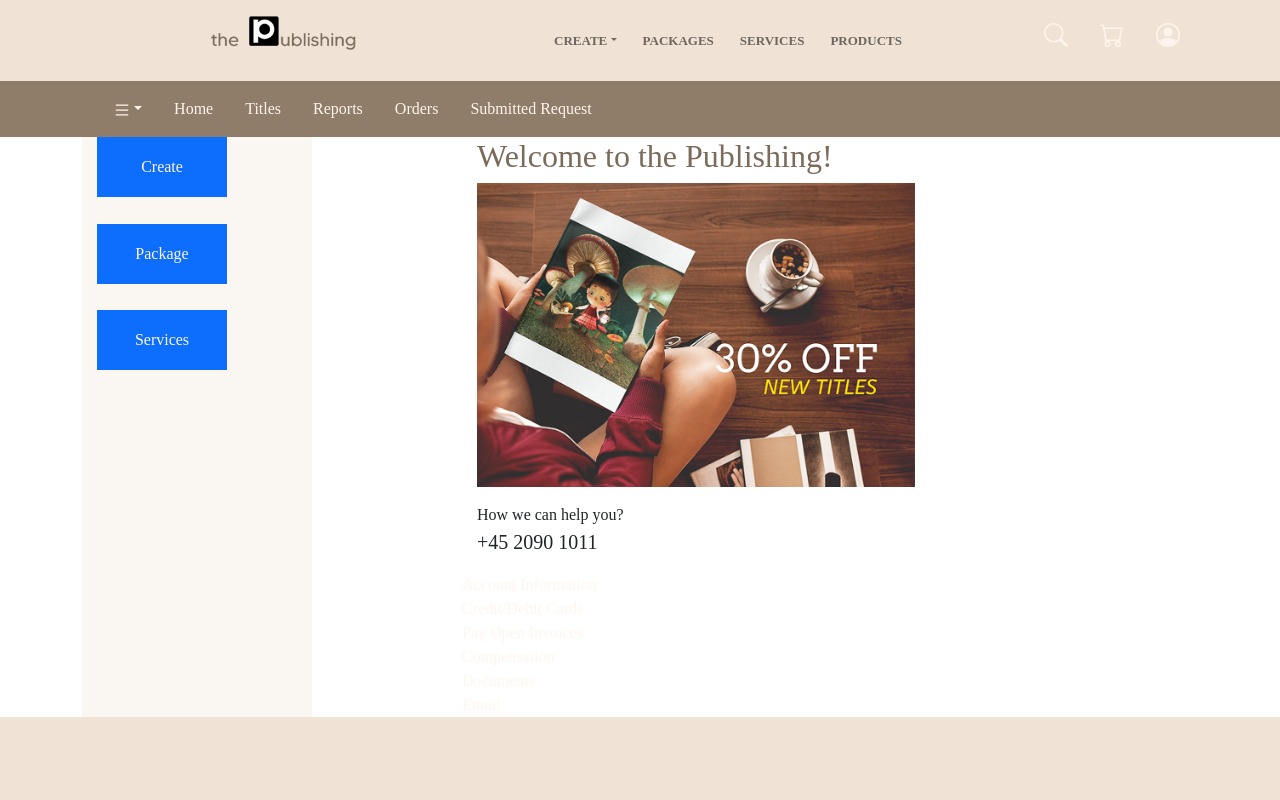
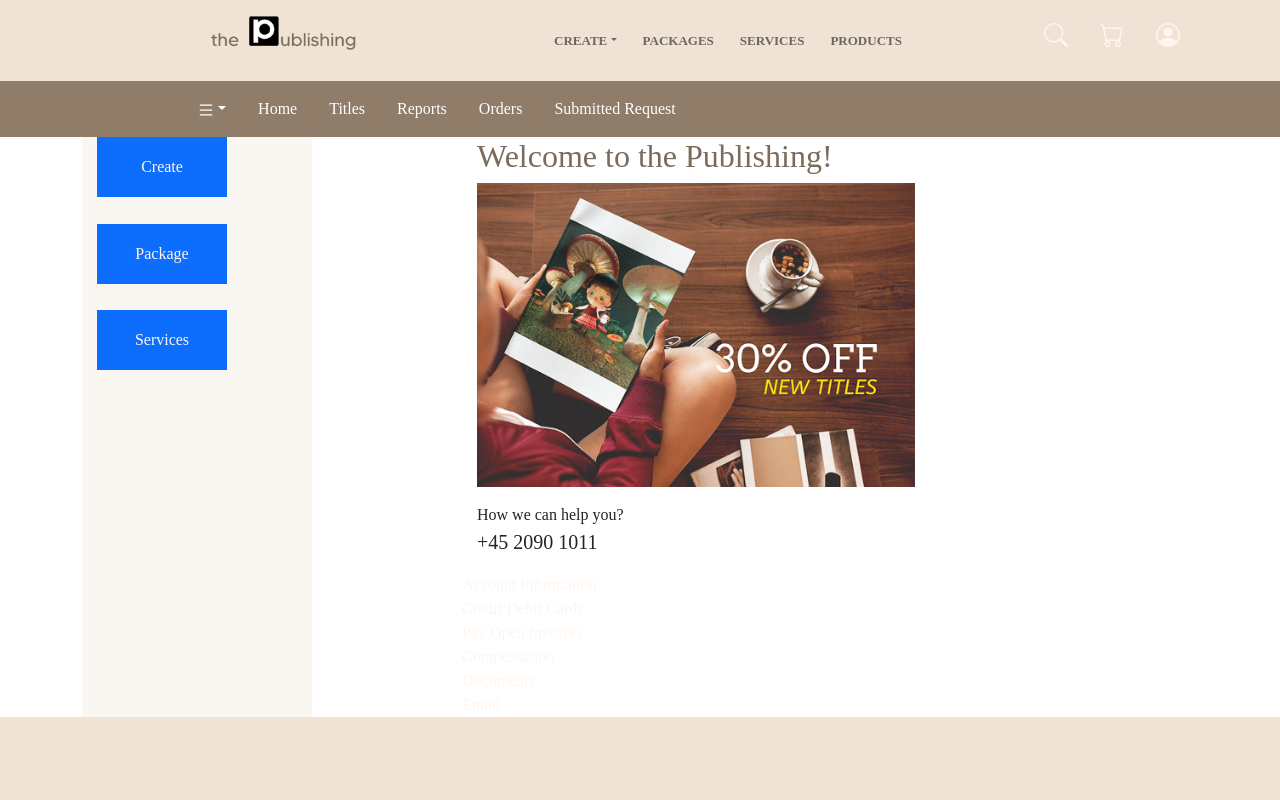
Before and after one commit to poloyacero/publish-web, a Next.js app: page /dashboard/homedashboard in a window 1280 px wide. Shown: the top 800 px of the page. Built offline with nearby package versions, Linux system fonts and the light colour scheme; a web font is replaced by a local one.

Commit message:
add navbar dashboard css

```diff
--- a/components/Dashboard/NavMenuDashboard.module.css
+++ b/components/Dashboard/NavMenuDashboard.module.css
@@ -1,3 +1,15 @@
+.navbardash {
+  width: 100%;
+  padding-left: 100px;
+  padding-right: 0px;
+  padding-top: 10px;
+  color: #f0e3d5;
+}
+
+#menus {
+  color: #ffffff;
+}
+
 .buttoncontainer {
   display: flex;
   flex-direction: row;
--- a/components/Dashboard/Navdashboard.tsx
+++ b/components/Dashboard/Navdashboard.tsx
@@ -20,7 +20,7 @@ const Navdashboard = ({ ...props }: DNavProps) => {
         {/* <AiOutlineMenu/> */}
               <Col>
 
-              <Navbar className={styles.navbar} expand="lg">
+              <Navbar className={styles.navbardash} expand="lg">
                     <NavDropdown title={<AiOutlineMenu/>}  id={styles.menus}  className={styles.navmenu}>
                     <NavDropdown.Item id={styles.dropdownNextLevel} href="/dashboard/accountinfo">Name</NavDropdown.Item>
                     <NavDropdown.Item id={styles.dropdownNextLevel} href="/dashboard/accountinfo">Account Information</NavDropdown.Item>
```
